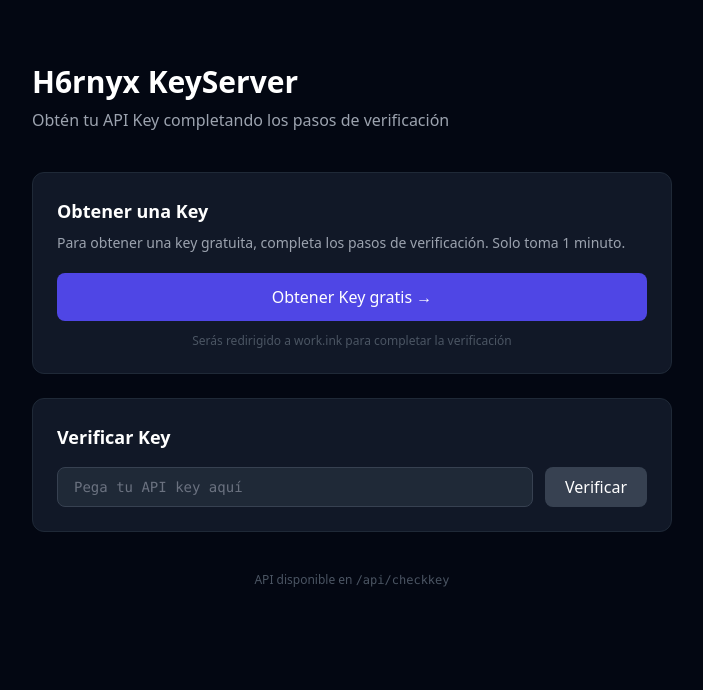
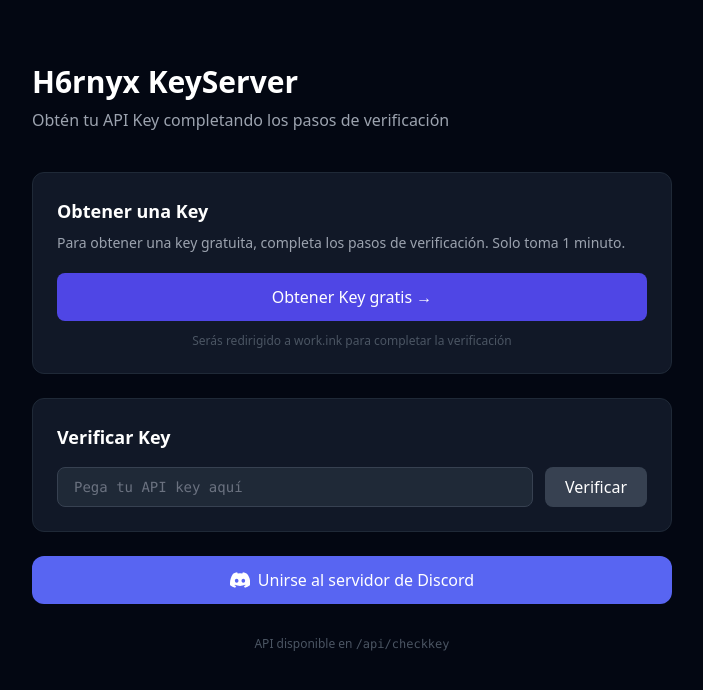
Before and after one commit to h6rnyxv/h6rnyx-keyserver, a Next.js app: page / in a window 1280 px wide. Shown: the top 690 px of the page, without its empty margins (288-991 px from the left). Built offline with nearby package versions, Linux system fonts and the light colour scheme.

Commit message:
feat: add discord button to home page

```diff
--- a/app/page.tsx
+++ b/app/page.tsx
@@ -3,6 +3,7 @@
 import { useState } from "react";
 
 const WORKINK_LINK = "https://work.ink/2tqZ/keyserver";
+const DISCORD_INVITE = "https://discord.gg/B29pp4vm5G";
 
 export default function Home() {
   const [keyToCheck, setKeyToCheck] = useState("");
@@ -86,7 +87,19 @@
         )}
       </section>
 
-      <p className="text-center text-gray-600 text-xs mt-10">
+      <a
+        href={DISCORD_INVITE}
+        target="_blank"
+        rel="noopener noreferrer"
+        className="mt-6 flex items-center justify-center gap-2 bg-[#5865F2] hover:bg-[#4752c4] text-white px-6 py-3 rounded-xl font-medium transition-colors w-full"
+      >
+        <svg width="20" height="16" viewBox="0 0 71 55" fill="white" xmlns="http://www.w3.org/2000/svg">
+          <path d="M60.1 4.9A58.8 58.8 0 0 0 45.7.4a.2.2 0 0 0-.2.1 40.9 40.9 0 0 0-1.8 3.7 54.3 54.3 0 0 0-16.3 0A37.5 37.5 0 0 0 25.6.5a.2.2 0 0 0-.2-.1A58.6 58.6 0 0 0 11 4.9a.2.2 0 0 0-.1.1C1.6 18.7-1 32.2.3 45.5a.2.2 0 0 0 .1.2 59.1 59.1 0 0 0 17.8 9 .2.2 0 0 0 .2-.1 42.2 42.2 0 0 0 3.6-5.9.2.2 0 0 0-.1-.3 38.9 38.9 0 0 1-5.6-2.7.2.2 0 0 1 0-.4c.4-.3.7-.6 1.1-.9a.2.2 0 0 1 .2 0c11.7 5.4 24.4 5.4 36 0a.2.2 0 0 1 .2 0l1.1.9a.2.2 0 0 1 0 .4 36.8 36.8 0 0 1-5.6 2.7.2.2 0 0 0-.1.3 47.3 47.3 0 0 0 3.6 5.9.2.2 0 0 0 .2.1 58.9 58.9 0 0 0 17.8-9 .2.2 0 0 0 .1-.2C73 30.1 70.2 16.7 60.2 5a.2.2 0 0 0-.1-.1ZM23.7 37.3c-3.5 0-6.4-3.2-6.4-7.2s2.8-7.2 6.4-7.2c3.6 0 6.5 3.3 6.4 7.2 0 4-2.8 7.2-6.4 7.2Zm23.6 0c-3.5 0-6.4-3.2-6.4-7.2s2.8-7.2 6.4-7.2c3.6 0 6.5 3.3 6.4 7.2 0 4-2.8 7.2-6.4 7.2Z"/>
+        </svg>
+        Unirse al servidor de Discord
+      </a>
+
+      <p className="text-center text-gray-600 text-xs mt-8">
         API disponible en <code>/api/checkkey</code>
       </p>
     </main>
```
